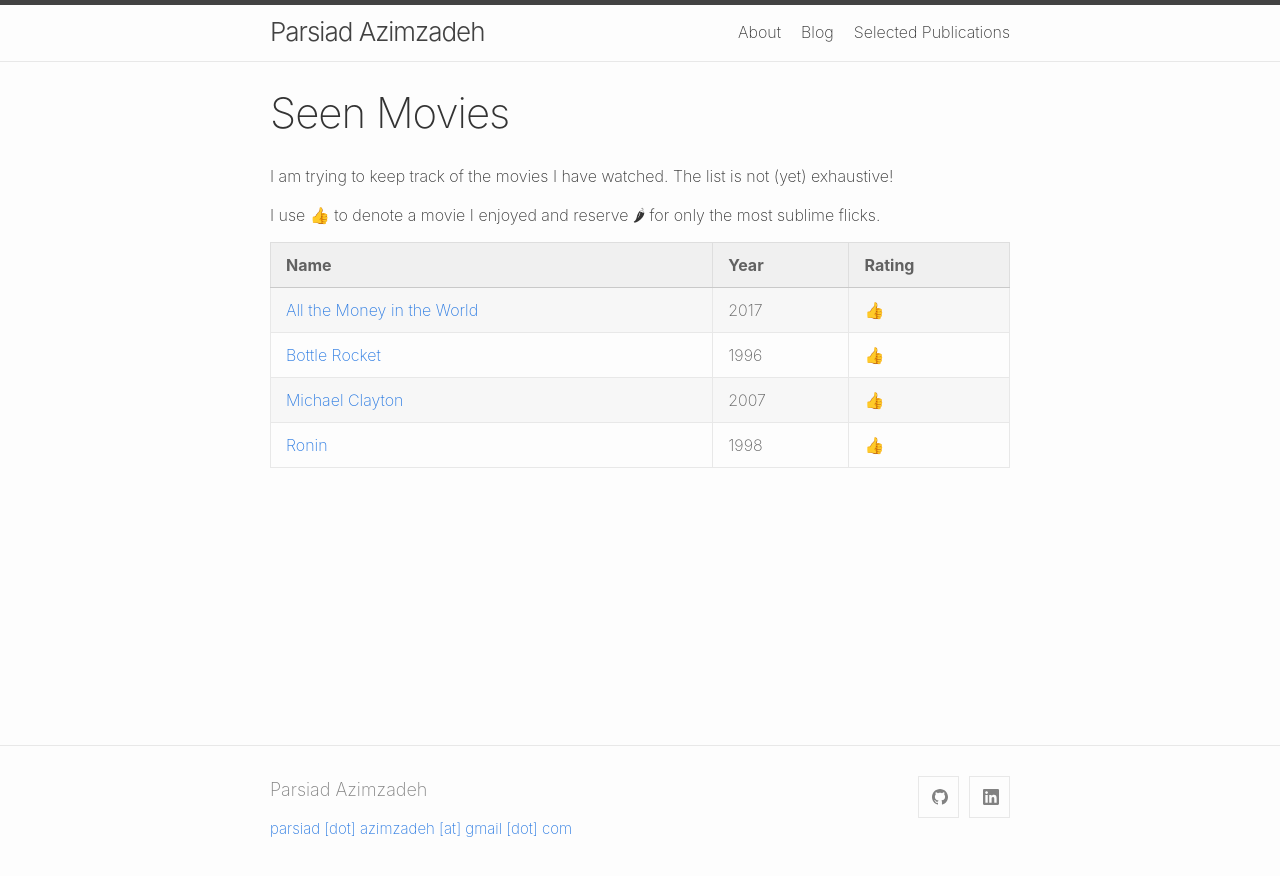
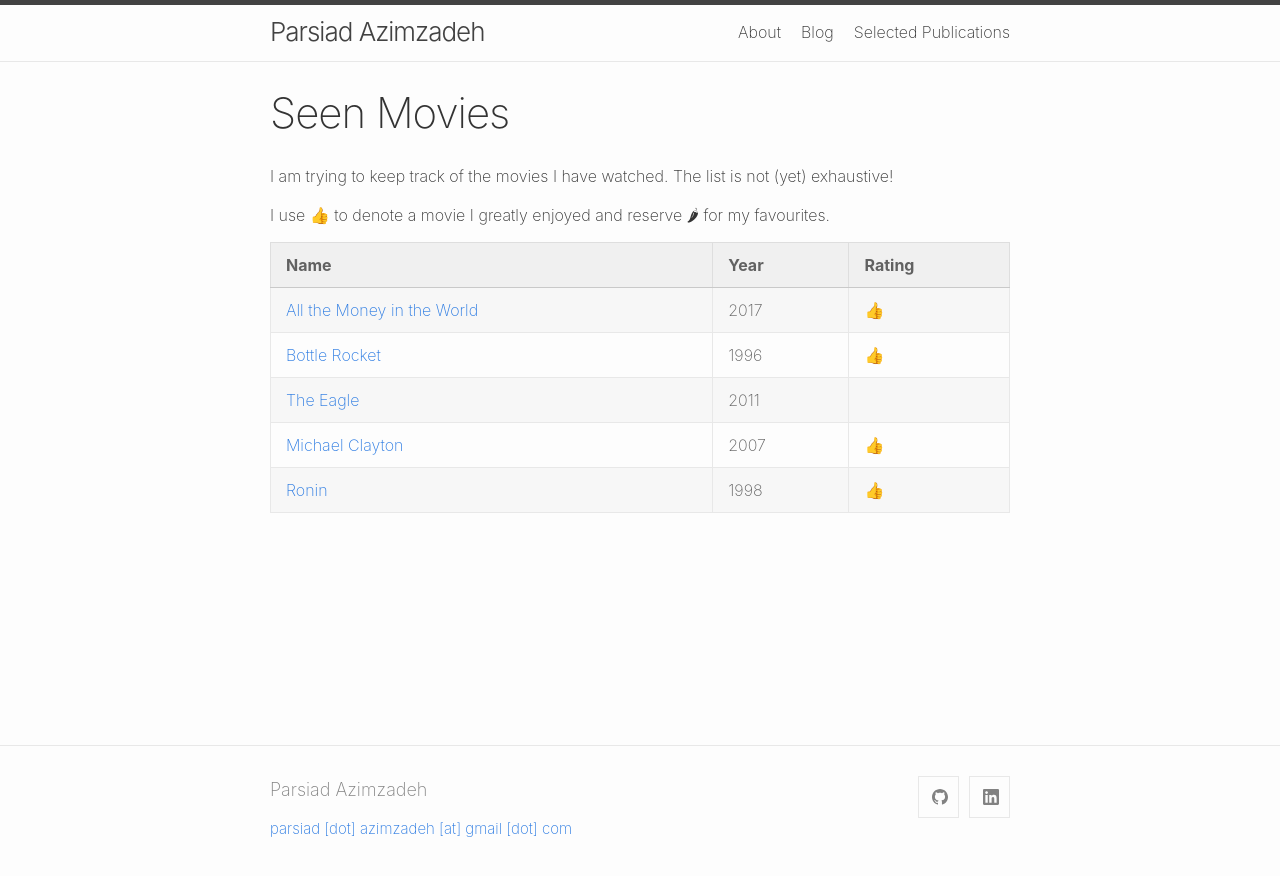
Before and after one commit to parsiad/parsiad.github.io, a Jekyll site: the page built from movies.markdown, in a window 1280 px wide. Shown: the top 876 px of the page. Built offline with Jekyll 4.4.1, drawn with Linux system fonts in a browser that asks for light colours.

Commit message:
Add The Eagle (2011) to movies list.

```diff
--- a/_data/movies.csv
+++ b/_data/movies.csv
@@ -1,5 +1,6 @@
 name,year,rating,imdb_id
 All the Money in the World,2017,👍,tt5294550
 Bottle Rocket,1996,👍,tt0115734
+The Eagle,2011,,tt1034389
 Michael Clayton,2007,👍,tt0465538
 Ronin,1998,👍,tt0122690
--- a/movies.markdown
+++ b/movies.markdown
@@ -8,7 +8,7 @@ exclude: true
 I am trying to keep track of the movies I have watched.
 The list is not (yet) exhaustive!
 
-I use 👍 to denote a movie I enjoyed and reserve 🌶 for only the most sublime flicks.
+I use 👍 to denote a movie I greatly enjoyed and reserve 🌶 for my favourites.
 
 <table>
   {% for row in site.data.movies %}
```
